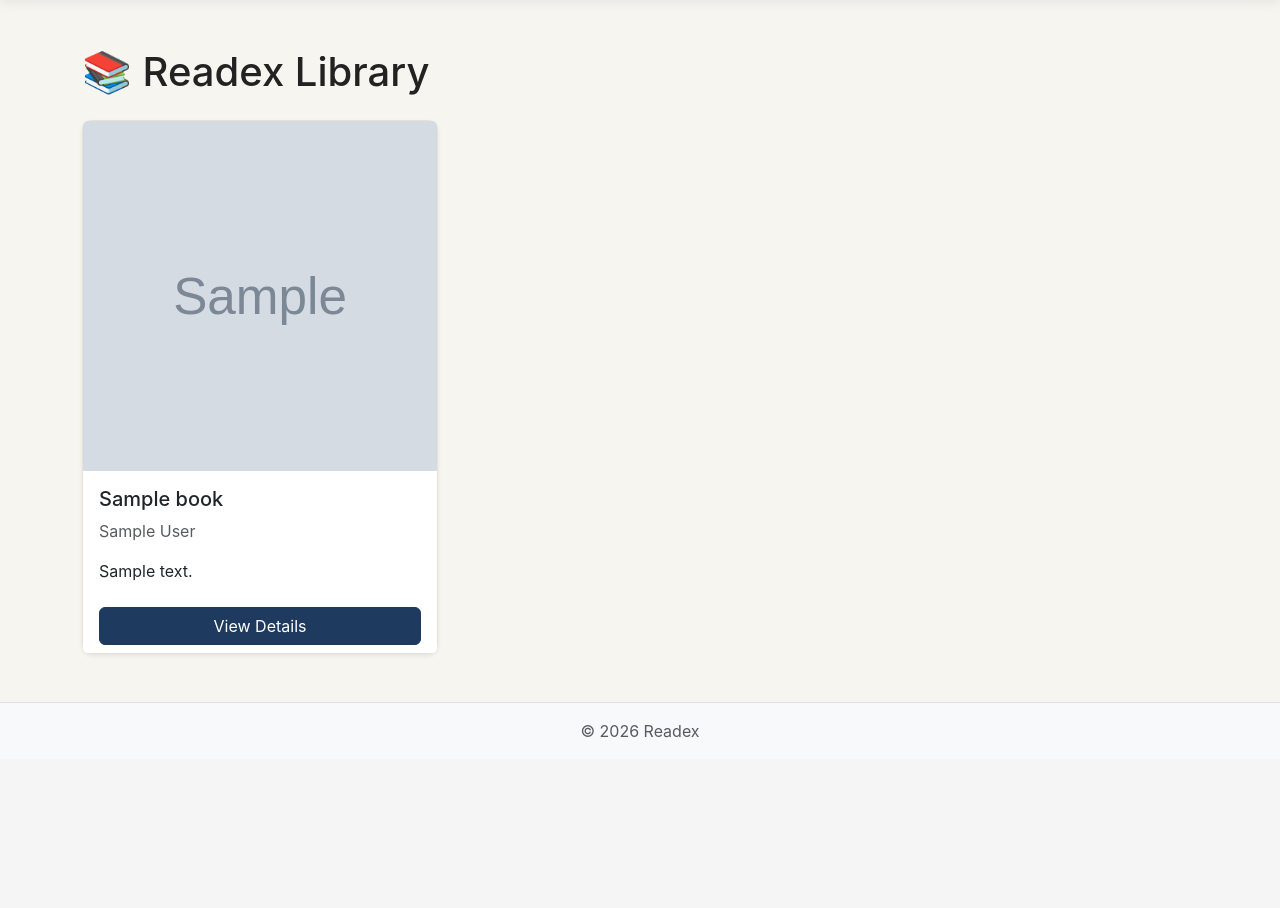
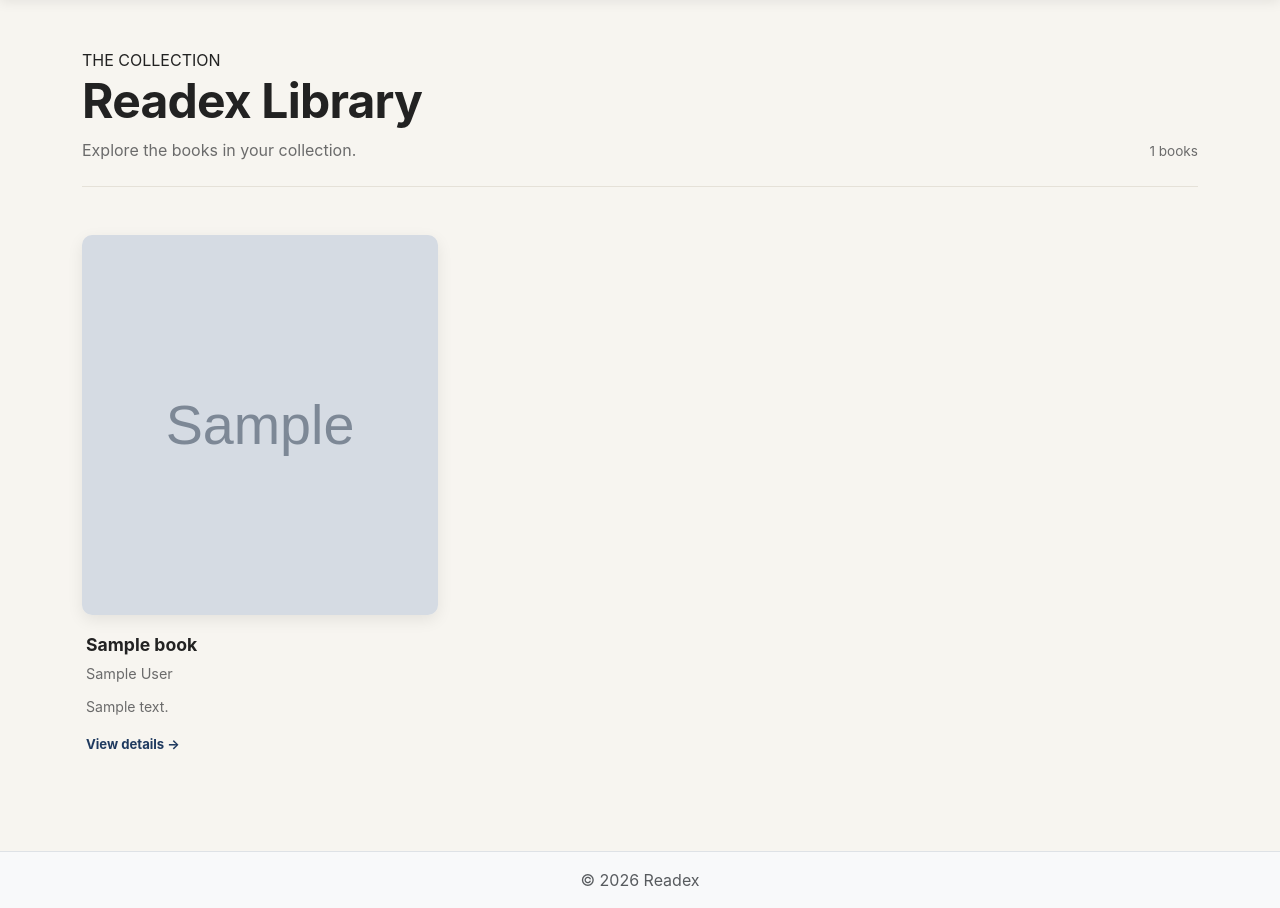
Before and after one commit to Mohamad-sudo616/readex, a Django app: page /books/ in a window 1280 px wide. Shown: the part 71-979 px from the top of the page. Before the commit the page ends 809 px from the top, so only its background shows below. Run offline with Django 5.2, Linux system fonts and the light colour scheme; a user stored in the database is signed in; tables that the repository leaves empty hold one stand-in row (values such as "Sample post"); grey boxes marked "Sample" are stand-in pictures.

Commit message:
hero polish  completed

```diff
--- a/backend/static/css/style.css
+++ b/backend/static/css/style.css
@@ -337,135 +337,423 @@ a:hover {
    FEATURED BOOKS
    ========================================= */
 
-.readex-featured {
-    padding: 5rem 0 2rem;
-}
-
-.readex-section-heading {
-    display: flex;
-    align-items: end;
-    justify-content: space-between;
-    gap: 1rem;
-    margin-bottom: 2rem;
-}
-
-.readex-section-label {
-    display: block;
-    color: var(--readex-primary);
-    font-size: 0.75rem;
-    font-weight: 700;
-    letter-spacing: 1.5px;
-    margin-bottom: 0.5rem;
-}
-
-.readex-section-heading h2 {
-    margin: 0;
-    font-size: 2rem;
-    font-weight: 700;
-}
-
-.readex-view-all {
-    color: var(--readex-primary);
-    font-weight: 600;
-    text-decoration: none;
-}
-
-.readex-view-all:hover {
-    color: var(--readex-primary-dark);
-}
+/* =========================================
+   MODERN BOOK CARDS
+   ========================================= */
 
 .readex-book-card {
     height: 100%;
-    background: #ffffff;
-    border: 1px solid var(--readex-border);
-    border-radius: var(--readex-radius);
-    overflow: hidden;
-    box-shadow: 0 4px 18px rgba(0, 0, 0, 0.05);
-    transition:
-        transform var(--readex-transition),
-        box-shadow var(--readex-transition);
+    background: transparent;
+    border: none;
+    border-radius: 0;
+    overflow: visible;
+
+    box-shadow: none;
+
+    transition: transform 0.3s ease;
 }
 
 .readex-book-card:hover {
-    transform: translateY(-6px);
-    box-shadow: 0 12px 30px rgba(0, 0, 0, 0.10);
+    transform: translateY(-5px);
 }
+
+
+/* Book cover */
 
 .readex-book-cover {
     display: block;
+
     width: 100%;
-    height: 330px;
+    height: 360px;
+
     object-fit: cover;
-    transition: transform 0.3s ease;
+
+    border-radius: 10px;
+
+    box-shadow:
+        0 5px 16px rgba(0, 0, 0, 0.08);
+
+    transition:
+        transform 0.3s ease,
+        box-shadow 0.3s ease;
 }
 
 .readex-book-card:hover .readex-book-cover {
-    transform: scale(1.02);
+    transform: translateY(-2px);
+
+    box-shadow:
+        0 10px 24px rgba(0, 0, 0, 0.12);
 }
+
+
+/* Missing cover */
 
 .readex-book-cover-placeholder {
     width: 100%;
-    height: 330px;
+    height: 360px;
+
     display: flex;
     align-items: center;
     justify-content: center;
+
     background: #f4f1e8;
-    font-size: 3rem;
+
+    border-radius: 10px;
+
+    font-size: 2.5rem;
+
+    box-shadow:
+        0 5px 16px rgba(0, 0, 0, 0.06);
 }
 
+
+/* Card information */
+
 .readex-book-card-body {
-    padding: 1.25rem;
+    padding: 1.15rem 0.25rem 0;
 }
 
+
+/* Title */
+
 .readex-book-title {
-    font-size: 1.15rem;
-    font-weight: 700;
+    font-size: 1.05rem;
+    font-weight: 650;
+
+    line-height: 1.35;
+
     margin-bottom: 0.35rem;
 }
 
 .readex-book-title a {
     color: var(--readex-text);
+
     text-decoration: none;
+
+    transition: color 0.2s ease;
 }
 
 .readex-book-title a:hover {
     color: var(--readex-primary);
 }
 
+
+/* Author */
+
 .readex-book-author {
     color: var(--readex-text-muted);
-    font-size: 0.95rem;
-    margin-bottom: 1rem;
+
+    font-size: 0.9rem;
+
+    margin-bottom: 0.7rem;
 }
+
+
+/* View book */
 
 .readex-book-link {
     color: var(--readex-primary);
-    font-size: 0.9rem;
-    font-weight: 600;
+
+    font-size: 0.82rem;
+
+    font-weight: 650;
+
     text-decoration: none;
+
+    letter-spacing: 0.1px;
+
+    transition: color 0.2s ease;
 }
 
 .readex-book-link:hover {
     color: var(--readex-primary-dark);
 }
 
-.readex-empty-state {
+
+
+
+/* =========================================
+   LIBRARY INTRODUCTION
+   ========================================= */
+
+.readex-library-intro {
     text-align: center;
-    padding: 4rem 1rem;
-    background: #fafafa;
-    border: 1px dashed var(--readex-border);
-    border-radius: var(--readex-radius);
+
+    max-width: 680px;
+
+    margin: 0 auto;
+
+    padding: 4.5rem 1rem 3rem;
 }
 
-.readex-empty-icon {
-    font-size: 3rem;
-    margin-bottom: 1rem;
+.readex-library-intro h2 {
+    margin: 0 0 0.9rem;
+
+    font-size: clamp(1.8rem, 4vw, 2.5rem);
+
+    font-weight: 650;
+
+    letter-spacing: -0.5px;
+
+    line-height: 1.2;
 }
 
-.readex-empty-state h3 {
-    font-weight: 700;
+.readex-library-intro p {
+    max-width: 560px;
+
+    margin: 0 auto;
+
+    color: var(--readex-text-muted);
+
+    font-size: 1rem;
+
+    line-height: 1.7;
 }
 
-.readex-empty-state p {
+
+/* Small editorial divider */
+
+.readex-intro-divider {
+    display: flex;
+
+    align-items: center;
+
+    justify-content: center;
+
+    gap: 0.7rem;
+
+    margin-top: 2rem;
+}
+
+.readex-intro-divider span:first-child,
+.readex-intro-divider span:last-child {
+    width: 55px;
+
+    height: 1px;
+
+    background: var(--readex-border);
+}
+
+.readex-intro-divider span:nth-child(2) {
+    color: var(--readex-primary);
+
+    font-size: 0.45rem;
+}
+
+
+
+
+/* =========================================
+   BOOK LIST PAGE
+   ========================================= */
+
+.readex-books-page {
+    padding-bottom: 3rem;
+}
+
+
+/* Page header */
+
+.readex-books-header {
+    display: flex;
+
+    align-items: end;
+    justify-content: space-between;
+
+    gap: 2rem;
+
+    margin-bottom: 3rem;
+
+    padding-bottom: 1.5rem;
+
+    border-bottom: 1px solid var(--readex-border);
+}
+
+.readex-books-header h1 {
+    margin: 0 0 0.5rem;
+
+    font-size: clamp(2rem, 4vw, 3rem);
+
+    font-weight: 700;
+
+    letter-spacing: -0.8px;
+}
+
+.readex-books-header p {
+    margin: 0;
+
     color: var(--readex-text-muted);
 }
+
+.readex-books-count {
+    color: var(--readex-text-muted);
+
+    font-size: 0.85rem;
+
+    white-space: nowrap;
+}
+
+
+/* Library card */
+
+.readex-library-card {
+    height: 100%;
+}
+
+.readex-library-cover-link {
+    display: block;
+
+    text-decoration: none;
+}
+
+.readex-library-cover {
+    display: block;
+
+    width: 100%;
+    height: 380px;
+
+    object-fit: cover;
+
+    border-radius: 10px;
+
+    box-shadow:
+        0 5px 16px rgba(0, 0, 0, 0.08);
+
+    transition:
+        transform 0.3s ease,
+        box-shadow 0.3s ease;
+}
+
+.readex-library-card:hover .readex-library-cover {
+    transform: translateY(-4px);
+
+    box-shadow:
+        0 12px 26px rgba(0, 0, 0, 0.12);
+}
+
+
+/* Missing cover */
+
+.readex-library-cover-placeholder {
+    width: 100%;
+    height: 380px;
+
+    display: flex;
+
+    align-items: center;
+    justify-content: center;
+
+    background: #f4f1e8;
+
+    border-radius: 10px;
+
+    font-size: 2.5rem;
+}
+
+
+/* Card information */
+
+.readex-library-card-body {
+    padding: 1.15rem 0.25rem 0;
+}
+
+.readex-library-title {
+    margin: 0 0 0.35rem;
+
+    font-size: 1.1rem;
+
+    font-weight: 650;
+
+    line-height: 1.35;
+}
+
+.readex-library-title a {
+    color: var(--readex-text);
+
+    text-decoration: none;
+
+    transition: color 0.2s ease;
+}
+
+.readex-library-title a:hover {
+    color: var(--readex-primary);
+}
+
+
+.readex-library-author {
+    margin-bottom: 0.75rem;
+
+    color: var(--readex-text-muted);
+
+    font-size: 0.9rem;
+}
+
+
+.readex-library-description {
+    margin-bottom: 0.75rem;
+
+    color: var(--readex-text-muted);
+
+    font-size: 0.88rem;
+
+    line-height: 1.6;
+}
+
+
+.readex-library-link {
+    color: var(--readex-primary);
+
+    font-size: 0.82rem;
+
+    font-weight: 650;
+
+    text-decoration: none;
+}
+
+.readex-library-link:hover {
+    color: var(--readex-primary-dark);
+}
+
+
+/* Empty state */
+
+.readex-library-empty {
+    text-align: center;
+
+    padding: 5rem 1rem;
+
+    border-top: 1px solid var(--readex-border);
+
+    border-bottom: 1px solid var(--readex-border);
+}
+
+.readex-library-empty h2 {
+    margin-bottom: 0.5rem;
+
+    font-weight: 650;
+}
+
+.readex-library-empty p {
+    margin: 0;
+
+    color: var(--readex-text-muted);
+}
+
+
+/* Mobile */
+
+@media (max-width: 576px) {
+
+    .readex-books-header {
+        align-items: start;
+
+        flex-direction: column;
+
+        margin-bottom: 2rem;
+    }
+
+    .readex-books-count {
+        font-size: 0.8rem;
+    }
+
+}
--- a/backend/templates/books/book_list.html
+++ b/backend/templates/books/book_list.html
@@ -6,64 +6,100 @@ Books | Readex
 
 {% block content %}
 
-<h1 class="mb-4">📚 Readex Library</h1>
+<section class="readex-books-page">
+
+    <!-- Page Header -->
+
+    <div class="readex-books-header">
+
+        <div>
+            <span class="readex-section-label">
+                THE COLLECTION
+            </span>
+
+            <h1>
+                Readex Library
+            </h1>
+
+            <p>
+                Explore the books in your collection.
+            </p>
+        </div>
+
+        <div class="readex-books-count">
+            {{ books|length }} books
+        </div>
+
+    </div>
+
+
+    <!-- Books -->
+
+    {% if books %}
 
         <div class="row g-4">
 
             {% for book in books %}
 
-<div class="col-md-4">
+                <div class="col-12 col-sm-6 col-lg-4">
 
-    <div class="card h-100 shadow-sm">
+                    <article class="readex-library-card">
+
+                        <a
+                            href="{% url 'books:detail' book.slug %}"
+                            class="readex-library-cover-link"
+                        >
+
+                            {% if book.cover_image %}
 
                                 <img
                                     src="{{ book.cover_image.url }}"
-            class="card-img-top"
                                     alt="{{ book.title }}"
-            style="height:350px; object-fit:cover;">
+                                    class="readex-library-cover"
+                                >
 
-        <div class="card-body">
+                            {% else %}
 
-            <h5 class="card-title">
+                                <div class="readex-library-cover-placeholder">
+                                    📚
+                                </div>
+
+                            {% endif %}
+
+                        </a>
+
+
+                        <div class="readex-library-card-body">
+
+                            <h2 class="readex-library-title">
+
+                                <a href="{% url 'books:detail' book.slug %}">
                                     {{ book.title }}
-            </h5>
+                                </a>
 
-            <p class="text-muted">
+                            </h2>
+
+
+                            <p class="readex-library-author">
                                 {{ book.author }}
                             </p>
 
-            <p class="card-text">
 
+                            <p class="readex-library-description">
                                 {{ book.description|truncatewords:20 }}
-
                             </p>
 
-        </div>
 
-        <div class="card-footer bg-white border-0">
-
-            <a href="{% url 'books:detail' book.slug %}"
-               class="btn btn-primary w-100">
-
-                View Details
-
+                            <a
+                                href="{% url 'books:detail' book.slug %}"
+                                class="readex-library-link"
+                            >
+                                View details →
                             </a>
 
                         </div>
 
-    </div>
-
-</div>
-
-{% empty %}
-
-<div class="col-12">
-
-    <div class="alert alert-info">
-
-        No books available yet.
-
-    </div>
+                    </article>
 
                 </div>
 
@@ -71,4 +107,26 @@ Books | Readex
 
         </div>
 
+    {% else %}
+
+        <div class="readex-library-empty">
+
+            <div class="readex-empty-icon">
+                📚
+            </div>
+
+            <h2>
+                Your library is empty
+            </h2>
+
+            <p>
+                There are no books available yet.
+            </p>
+
+        </div>
+
+    {% endif %}
+
+</section>
+
 {% endblock %}
```
Also changed, not shown: backend/templates/home.html (+26 -0 lines). Lines whose indentation alone changed are shown as unchanged.
